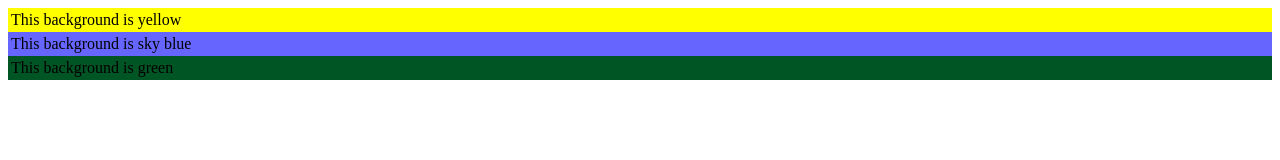
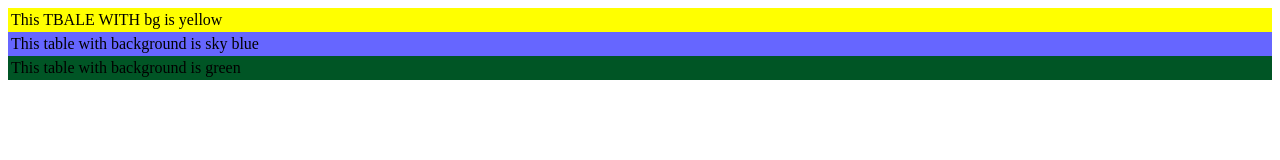
Before and after one commit to Redaajn/auto-html, a plain HTML site: page mon auto/14backgrounds/index.html in a window 1280 px wide. Drawn offline with Linux system fonts and the light colour scheme.

Commit message:
modification

```diff
--- a/mon auto/14backgrounds/index.html
+++ b/mon auto/14backgrounds/index.html
@@ -10,7 +10,7 @@
       <table bgcolor = "yellow" width = "100%">
          <tr>
             <td>
-               This background is yellow
+               This TBALE WITH bg is yellow
             </td>
          </tr>
       </table>
@@ -19,7 +19,7 @@
       <table bgcolor = "#6666FF" width = "100%">
          <tr>
             <td>
-               This background is sky blue
+               This table with background is sky blue
             </td>
          </tr>
       </table>
@@ -28,7 +28,7 @@
       <table bgcolor = "rgb(255,0,255)" width = "100%">
          <tr>
             <td>
-               This background is green
+               This table with background is green
             </td>
          </tr>
       </table>
```
Also changed, not shown: mon auto/12frames/iframe.html (+7 -1 lines), mon auto/tag meta/tag méta.html (+0 -1 lines).
